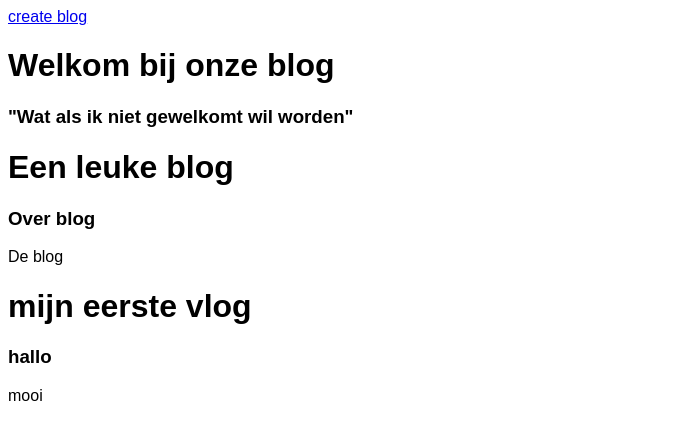
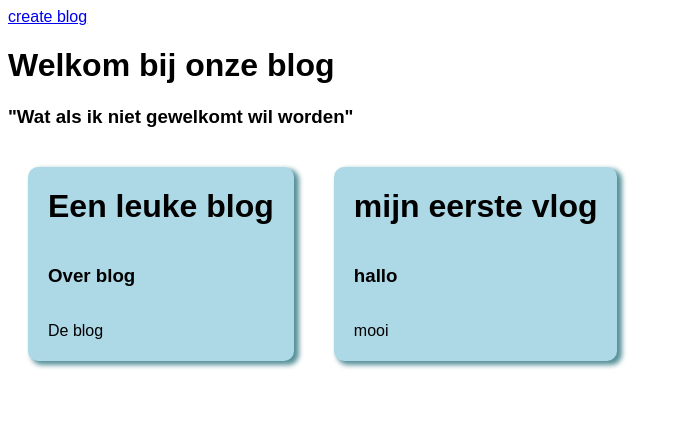
Before and after one commit to 103416/database-blog, a PHP site: page / in a window 1280 px wide. Shown: the top 440 px of the page, without its empty margins (0-681 px from the left). Run offline with PHP 8.4, Linux system fonts and the light colour scheme; data comes from the database, SQL or seed files in the repository.

Commit message:
style joepie

```diff
--- a/index.php
+++ b/index.php
@@ -31,6 +31,7 @@ $result = $stmt->fetchAll();
 <h1>Welkom bij onze blog</h1>
 
 <h3>"Wat als ik niet gewelkomt wil worden"</h3>
+<div id="main">
     <?php foreach ($result as $row) { ?>
         <div class="db_section">
 <!--        <a href="" class="ding"></a>-->
@@ -39,5 +40,6 @@ $result = $stmt->fetchAll();
             <p><?= $row["BlogBody"]?></p>
         </div>
     <?php }?>
+</div>
 </body>
 </html>
--- a/style-index.css
+++ b/style-index.css
@@ -2,6 +2,16 @@ body {
     font-family: "Arial";
 }
 
+#main {
+    display: flex;
+}
+
 .db_section {
-
+    margin: 20px;
+    padding: 0px 20px 5px 20px;
+    display: flex;
+    flex-direction: column;
+    background-color: lightblue;
+    border-radius: 10px;
+    box-shadow: #579199 4px 3px 5px 1px;
 }
```
